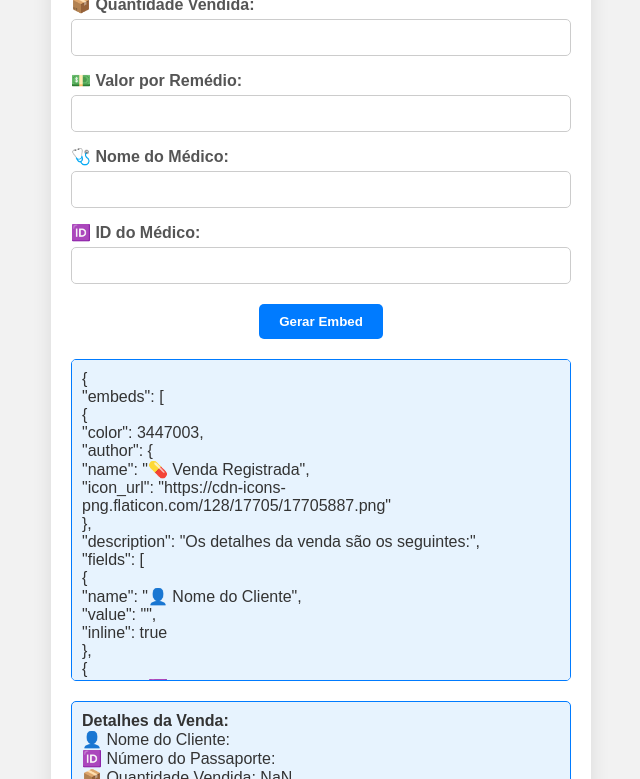
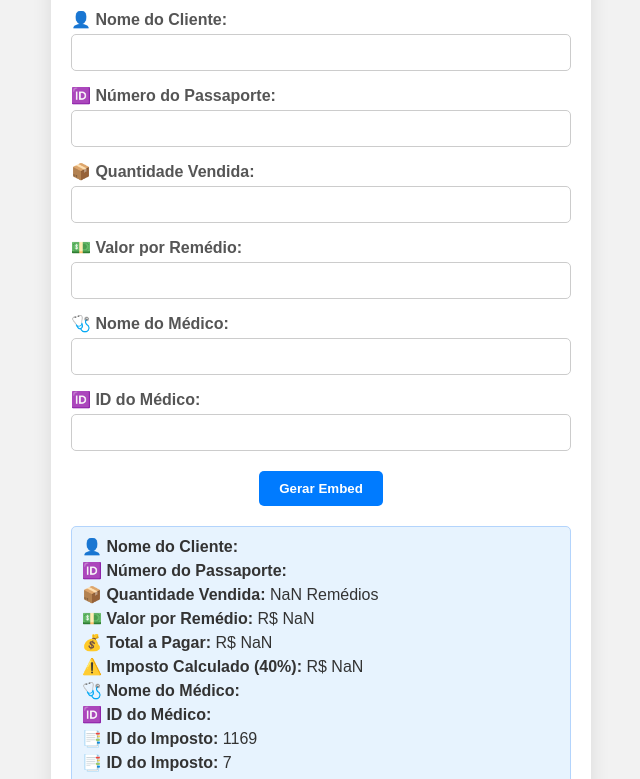
Before and after one commit to m17facanha/imposto, a plain HTML site: page index.html in a window 1280 px wide. Both pictures are taken after a click on the button "Gerar Embed". Shown: the top 779 px of the page, without its empty margins (319-959 px from the left). Drawn offline with Linux system fonts and the light colour scheme.

Commit message:
Update index.html

```diff
--- a/index.html
+++ b/index.html
@@ -61,14 +61,17 @@
         button:hover {
             background-color: #0056b3;
         }
-        .embed-output, .data-display {
+        .embed-output {
             margin-top: 20px;
             padding: 10px;
-            border: 1px solid #007BFF;
+            background-color: #e7f3fe;
+            border: 1px solid #b3d4fc;
             border-radius: 5px;
-            background-color: #e7f3fe;
-            max-height: 300px;
-            overflow: auto;
+            max-height: 300px; /* Limita a altura máxima do output */
+            overflow: auto; /* Adiciona rolagem se necessário */
+        }
+        .data-entry {
+            margin-bottom: 5px;
         }
     </style>
 </head>
@@ -104,13 +107,35 @@
 
         <button id="generateEmbed">Gerar Embed</button>
 
-        <div class="embed-output" id="embedOutput" style="display:none;"></div>
-        <div class="data-display" id="dataDisplay" style="display:none;"></div>
-
-        <button id="sendWebhook" style="margin-top: 10px;">Enviar Dados</button>
+        <div class="embed-output" id="embedOutput" style="display:none;">
+            <div class="data-entry"><strong>👤 Nome do Cliente:</strong> <span id="displayClientName"></span></div>
+            <div class="data-entry"><strong>🆔 Número do Passaporte:</strong> <span id="displayPassportNumber"></span></div>
+            <div class="data-entry"><strong>📦 Quantidade Vendida:</strong> <span id="displaySoldQuantity"></span></div>
+            <div class="data-entry"><strong>💵 Valor por Remédio:</strong> R$ <span id="displayRemédioValue"></span></div>
+            <div class="data-entry"><strong>💰 Total a Pagar:</strong> R$ <span id="displayTotalAmount"></span></div>
+            <div class="data-entry"><strong>⚠️ Imposto Calculado (40%):</strong> R$ <span id="displayTaxAmount"></span></div>
+            <div class="data-entry"><strong>🩺 Nome do Médico:</strong> <span id="displayDoctorName"></span></div>
+            <div class="data-entry"><strong>🆔 ID do Médico:</strong> <span id="displayDoctorId"></span></div>
+            <div class="data-entry"><strong>📑 ID do Imposto:</strong> 1169</div>
+            <div class="data-entry"><strong>📑 ID do Imposto:</strong> 7</div>
+            <button id="sendWebhook" style="margin-top: 10px;">Enviar Dados</button>
+        </div>
     </div>
 
     <script>
+        // Função para carregar os dados do localStorage
+        function loadSalesData() {
+            const storedData = localStorage.getItem('salesData');
+            return storedData ? JSON.parse(storedData) : {};
+        }
+
+        // Função para salvar os dados no localStorage
+        function saveSalesData(data) {
+            localStorage.setItem('salesData', JSON.stringify(data));
+        }
+
+        let salesData = loadSalesData(); // Carrega dados do localStorage
+
         document.getElementById("generateEmbed").addEventListener("click", function() {
             const clientName = document.getElementById("clientName").value;
             const passportNumber = document.getElementById("passportNumber").value;
@@ -120,114 +145,145 @@
             const doctorId = document.getElementById("doctorId").value;
 
             const totalAmount = soldQuantity * RemédioValue; // Cálculo do total da venda
-            const taxAmount = totalAmount * 0.40; // Cálculo do imposto (40%)
-            const taxId = 7; // ID do imposto
-            const accumulatedSales = totalAmount; // Total acumulado de vendas (pode ser modificado conforme necessário)
-            const accumulatedTaxes = taxAmount; // Total acumulado de impostos
+            const taxAmount = totalAmount * 0.40; // Cálculo do imposto
 
-            // Exibe os dados formatados
-            const dataDisplay = document.getElementById("dataDisplay");
-            dataDisplay.innerHTML = `
-                <strong>Detalhes da Venda:</strong><br>
-                👤 Nome do Cliente: ${clientName}<br>
-                🆔 Número do Passaporte: ${passportNumber}<br>
-                📦 Quantidade Vendida: ${soldQuantity}<br>
-                💵 Valor por Remédio: R$ ${parseFloat(RemédioValue).toFixed(2)}<br>
-                💰 Total a Pagar: R$ ${parseFloat(totalAmount).toFixed(2)}<br>
-                ⚠️ Imposto Calculado (40%): R$ ${parseFloat(taxAmount).toFixed(2)}<br>
-                🩺 Nome do Médico: ${doctorName}<br>
-                🆔 ID do Médico: ${doctorId}<br>
-                📑 ID do Imposto: ${taxId}<br>
-                💼 Total Acumulado de Vendas: R$ ${accumulatedSales.toFixed(2)}<br>
-                💸 Total Acumulado de Impostos: R$ ${accumulatedTaxes.toFixed(2)}
-            `;
-            dataDisplay.style.display = 'block'; // Exibe a seção de dados formatados
+            // Atualiza os dados de vendas para o ID do médico
+            if (!salesData[doctorId]) {
+                salesData[doctorId] = {
+                    totalSales: 0,
+                    totalTaxes: 0
+                };
+            }
 
-            // Criação do embed para o webhook
+            // Atualiza os totais
+            salesData[doctorId].totalSales += totalAmount; // Soma o total da venda
+            salesData[doctorId].totalTaxes += taxAmount; // Soma o imposto
+
+            // Salva os dados atualizados no localStorage
+            saveSalesData(salesData);
+
+            // Atualiza dados do cliente no output
+            document.getElementById("displayClientName").textContent = clientName;
+            document.getElementById("displayPassportNumber").textContent = passportNumber;
+            document.getElementById("displaySoldQuantity").textContent = soldQuantity + " Remédios";
+            document.getElementById("displayRemédioValue").textContent = RemédioValue.toFixed(2);
+            document.getElementById("displayTotalAmount").textContent = totalAmount.toFixed(2);
+            document.getElementById("displayTaxAmount").textContent = taxAmount.toFixed(2);
+            document.getElementById("displayDoctorName").textContent = doctorName;
+            document.getElementById("displayDoctorId").textContent = doctorId;
+
+            document.getElementById("embedOutput").style.display = "block";
+        });
+
+        document.getElementById("sendWebhook").addEventListener("click", function() {
+            const clientName = document.getElementById("displayClientName").textContent;
+            const passportNumber = document.getElementById("displayPassportNumber").textContent;
+            const soldQuantity = document.getElementById("displaySoldQuantity").textContent;
+            const RemédioValue = document.getElementById("displayRemédioValue").textContent;
+            const totalAmount = document.getElementById("displayTotalAmount").textContent;
+            const taxAmount = document.getElementById("displayTaxAmount").textContent;
+            const doctorName = document.getElementById("displayDoctorName").textContent;
+            const doctorId = document.getElementById("displayDoctorId").textContent;
+            const taxId = "7"; // ID do imposto fixo
+
+            // Obtém o total acumulado das vendas e impostos para o médico
+            const accumulatedSales = salesData[doctorId]?.totalSales || 0;
+            const accumulatedTaxes = salesData[doctorId]?.totalTaxes || 0;
+
+            const webhookURL = "https://discord.com/api/webhooks/1302297331449725050/-79XhjOQYiiSNBaOq0A9WQezJ5lD-rywn3I5jgrDdRl2wJ_-iZOvpyVosShzJO2kq-OG"; // Substitua pelo seu webhook
             const payload = {
                 embeds: [{
-                    color: 3447003,
+                    color: 3447003, // Cor verde
                     author: {
                         name: "💊 Venda Registrada",
-                        icon_url: "https://cdn-icons-png.flaticon.com/128/17705/17705887.png"
+                        icon_url: "https://cdn-icons-png.flaticon.com/128/17705/17705887.png" // Adicione um ícone se desejado
                     },
                     description: "Os detalhes da venda são os seguintes:",
                     fields: [
-                        { name: "👤 Nome do Cliente", value: clientName, inline: true },
-                        { name: "🆔 Número do Passaporte", value: passportNumber, inline: true },
-                        { name: "📦 Quantidade Vendida", value: soldQuantity, inline: true },
-                        { name: "💵 Valor por Remédio", value: `R$ ${parseFloat(RemédioValue).toFixed(2)}`, inline: true },
-                        { name: "💰 Total a Pagar", value: `R$ ${parseFloat(totalAmount).toFixed(2)}`, inline: true },
-                        { name: "⚠️ Imposto Calculado (40%)", value: `R$ ${parseFloat(taxAmount).toFixed(2)}`, inline: true },
-                        { name: "🩺 Nome do Médico", value: doctorName, inline: true },
-                        { name: "🆔 ID do Médico", value: doctorId, inline: true },
-                        { name: "📑 ID do Imposto", value: taxId, inline: true },
-                        { name: "💼 Total Acumulado de Vendas", value: `R$ ${accumulatedSales.toFixed(2)}`, inline: true },
-                        { name: "💸 Total Acumulado de Impostos", value: `R$ ${accumulatedTaxes.toFixed(2)}`, inline: true }
+                        {
+                            name: "👤 Nome do Cliente",
+                            value: clientName,
+                            inline: true
+                        },
+                        {
+                            name: "🆔 Número do Passaporte",
+                            value: passportNumber,
+                            inline: true
+                        },
+                        {
+                            name: "📦 Quantidade Vendida",
+                            value: soldQuantity,
+                            inline: true
+                        },
+                        {
+                            name: "💵 Valor por Remédio",
+                            value: `R$ ${parseFloat(RemédioValue).toFixed(2)}`,
+                            inline: true
+                        },
+                        {
+                            name: "💰 Total a Pagar",
+                            value: `R$ ${parseFloat(totalAmount).toFixed(2)}`,
+                            inline: true
+                        },
+                        {
+                            name: "⚠️ Imposto Calculado (40%)",
+                            value: `R$ ${parseFloat(taxAmount).toFixed(2)}`,
+                            inline: true
+                        },
+                        {
+                            name: "🩺 Nome do Médico",
+                            value: doctorName,
+                            inline: true
+                        },
+                        {
+                            name: "🆔 ID do Médico",
+                            value: doctorId,
+                            inline: true
+                        },
+                        {
+                            name: "📑 ID do Imposto",
+                            value: taxId,
+                            inline: true
+                        },
+                        {
+                            name: "💼 Total Acumulado de Vendas",
+                            value: `R$ ${accumulatedSales.toFixed(2)}`,
+                            inline: true
+                        },
+                        {
+                            name: "💸 Total Acumulado de Impostos",
+                            value: `R$ ${accumulatedTaxes.toFixed(2)}`,
+                            inline: true
+                        }
                     ],
                     footer: {
                         text: "Registro gerado automaticamente",
-                        icon_url: "https://cdn-icons-png.flaticon.com/128/17705/17705887.png"
+                        icon_url: "https://cdn-icons-png.flaticon.com/128/17705/17705887.png" // Adicione um ícone se desejado
                     },
-                    timestamp: new Date().toISOString()
+                    timestamp: new Date().toISOString() // Adiciona um timestamp
                 }]
             };
 
-            // Mostra a saída do embed (opcional)
-            const embedOutput = document.getElementById("embedOutput");
-            embedOutput.innerText = JSON.stringify(payload, null, 2); // Formata o JSON com recuos
-            embedOutput.style.display = 'block'; // Exibe a seção de saída do embed
-        });
-
-        document.getElementById("sendWebhook").addEventListener("click", function() {
-            const payload = {
-                embeds: [{
-                    color: 3447003,
-                    author: {
-                        name: "💊 Venda Registrada",
-                        icon_url: "https://cdn-icons-png.flaticon.com/128/17705/17705887.png"
-                    },
-                    description: "Os detalhes da venda são os seguintes:",
-                    fields: [
-                        { name: "👤 Nome do Cliente", value: document.getElementById("clientName").value, inline: true },
-                        { name: "🆔 Número do Passaporte", value: document.getElementById("passportNumber").value, inline: true },
-                        { name: "📦 Quantidade Vendida", value: document.getElementById("soldQuantity").value, inline: true },
-                        { name: "💵 Valor por Remédio", value: `R$ ${parseFloat(document.getElementById("RemédioValue").value).toFixed(2)}`, inline: true },
-                        { name: "💰 Total a Pagar", value: `R$ ${(parseFloat(document.getElementById("soldQuantity").value) * parseFloat(document.getElementById("RemédioValue").value)).toFixed(2)}`, inline: true },
-                        { name: "⚠️ Imposto Calculado (40%)", value: `R$ ${((parseFloat(document.getElementById("soldQuantity").value) * parseFloat(document.getElementById("RemédioValue").value)) * 0.40).toFixed(2)}`, inline: true },
-                        { name: "🩺 Nome do Médico", value: document.getElementById("doctorName").value, inline: true },
-                        { name: "🆔 ID do Médico", value: document.getElementById("doctorId").value, inline: true },
-                        { name: "📑 ID do Imposto", value: 7, inline: true },
-                        { name: "💼 Total Acumulado de Vendas", value: `R$ ${0.00.toFixed(2)}`, inline: true }, // Modifique conforme necessário
-                        { name: "💸 Total Acumulado de Impostos", value: `R$ ${0.00.toFixed(2)}`, inline: true } // Modifique conforme necessário
-                    ],
-                    footer: {
-                        text: "Registro gerado automaticamente",
-                        icon_url: "https://cdn-icons-png.flaticon.com/128/17705/17705887.png"
-                    },
-                    timestamp: new Date().toISOString()
-                }]
-            };
-
-            fetch('https://discord.com/api/webhooks/1302297331449725050/-79XhjOQYiiSNBaOq0A9WQezJ5lD-rywn3I5jgrDdRl2wJ_-iZOvpyVosShzJO2kq-OG', {
-                method: 'POST',
-                headers: {
-                    'Content-Type': 'application/json',
-                },
+            fetch(webhookURL, {
+                method: "POST",
+                headers: { "Content-Type": "application/json" },
                 body: JSON.stringify(payload)
             })
             .then(response => {
                 if (response.ok) {
                     alert("Dados enviados com sucesso!");
                 } else {
-                    alert("Erro ao enviar os dados.");
+                    return response.text().then(text => {
+                        alert("Erro ao enviar os dados: " + text);
+                    });
                 }
             })
             .catch(error => {
-                console.error('Erro:', error);
+                console.error('Erro ao enviar dados para o webhook:', error);
                 alert("Erro ao enviar os dados.");
             });
         });
     </script>
+
 </body>
 </html>
```
